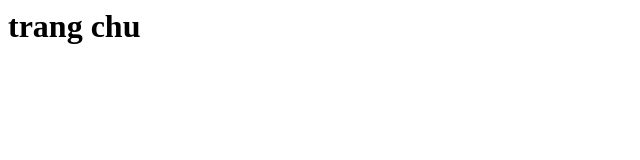
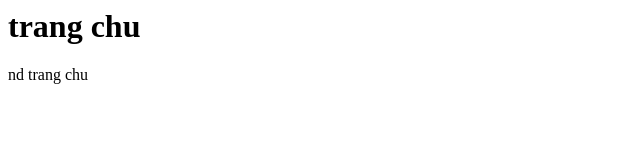
Before and after one commit to duongnguyen26/DA1_WD19314, a plain HTML site: page index.html in a window 1280 px wide. Shown: the full height of the page, 0-640 px from the left. Drawn offline with Linux system fonts and the light colour scheme.

Commit message:
update index

```diff
--- a/index.html
+++ b/index.html
@@ -1 +1,2 @@
 <h1>trang chu</h1>
+<div>nd trang chu</div>
```
